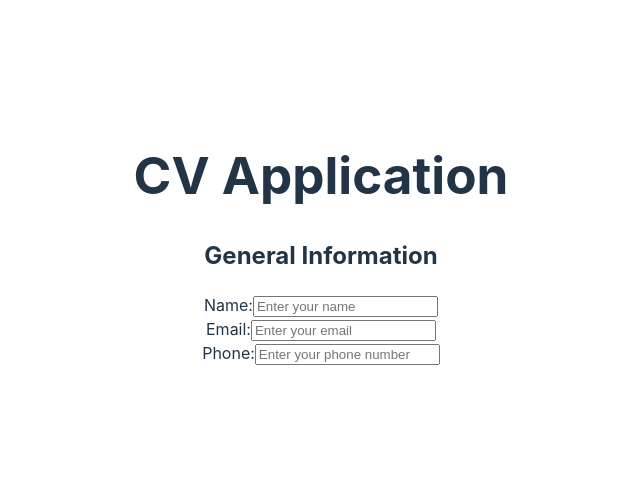
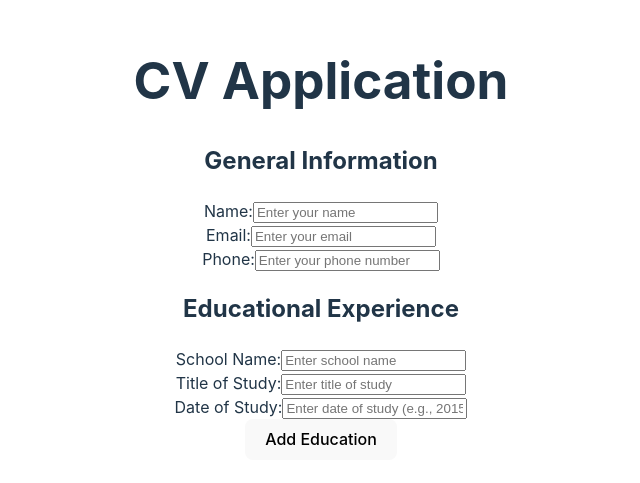
Before and after one commit to thatmehdude/CV-Application, a React (Vite) app: page / in a window 1280 px wide. Shown: the part 161-644 px from the top of the page, without its empty margins (319-959 px from the left). Built offline with nearby package versions, Linux system fonts and the light colour scheme.

Commit message:
add Education component

```diff
--- a/src/App.jsx
+++ b/src/App.jsx
@@ -1,11 +1,18 @@
 import  { useState } from 'react'
 import GeneralInfo from './GeneralInfo';
+import Education from './Education';
 import './App.css'
 
 const App  = () => {
   const [userData, setUserData] = useState({
-    generalInfo: {name: "", email: "", phoneNo: ""},
-    education: [],
+    generalInfo: {name: "", email: "", phone: ""},
+    education: [
+      {
+        schoolName: "",
+        titleOfStudy: "",
+        dateOfSTudy: "",
+      },
+    ],
     workExperience: [],
   });
 
@@ -20,6 +27,28 @@ const App  = () => {
     }));
   };
 
+  // Function to update educational experience
+  const handleEducationChange = (index, e) => {
+    const { name, value} = e.target;
+    const newEducation = [...userData.education];
+    newEducation[index] = { ...newEducation[index], [name]: value };
+    setUserData((prevData) => ({
+      ...prevData,
+      education: newEducation,
+    }));
+  };
+
+  // Function to add Education
+  const addEducation = () => {
+    setUserData((prevData) => ({
+      ...prevData,
+      education: [
+        ...prevData.education,
+        { schoolName: "", titleOfStudy: "", dateOfStudy: "" },
+      ],
+    }));
+  };
+
   return (
     <div className='app'>
       <h1>CV Application</h1>
@@ -27,6 +56,11 @@ const App  = () => {
         generalInfo={userData.generalInfo}
         onGeneralInfoChange={handleGeneralInfoChange}
       />
+      <Education
+        education={userData.education}
+        onEducationChange={handleEducationChange}
+        onAddEducation={addEducation}
+      />
     </div>
   );
 }
--- /dev/null
+++ b/src/Education.jsx
@@ -0,0 +1,52 @@
+/* eslint-disable react/prop-types */
+const Education = ({ education, onEducationChange, onAddEducation }) => {
+  return (
+    <div className="education">
+      <h2>Educational Experience</h2>
+      {education.map((edu, index) => (
+        <div key={index} className="education-entry">
+          <form>
+            <div className="form-group">
+              <label htmlFor={`schoolName-${index}`}>School Name:</label>
+              <input
+                type="text"
+                id={`schoolName-${index}`}
+                name="schoolName"
+                value={edu.schoolName}
+                onChange={(e) => onEducationChange(index, e)}
+                placeholder="Enter school name"
+              />
+            </div>
+            <div className="form-group">
+              <label htmlFor={`titleOfStudy-${index}`}>Title of Study:</label>
+              <input
+                type="text"
+                id={`titleOfStudy-${index}`}
+                name="titleOfStudy"
+                value={edu.titleOfStudy}
+                onChange={(e) => onEducationChange(index, e)}
+                placeholder="Enter title of study"
+              />
+            </div>
+            <div className="form-group">
+              <label htmlFor={`dateOfStudy-${index}`}>Date of Study:</label>
+              <input
+                type="text"
+                id={`dateOfStudy-${index}`}
+                name="dateOfStudy"
+                value={edu.dateOfStudy}
+                onChange={(e) => onEducationChange(index, e)}
+                placeholder="Enter date of study (e.g., 2015 - 2019)"
+              />
+            </div>
+          </form>
+        </div>
+      ))}
+      <button type="button" onClick={onAddEducation} className="add-button">
+        Add Education
+      </button>
+    </div>
+  );
+};
+
+export default Education;
--- a/src/GeneralInfo.jsx
+++ b/src/GeneralInfo.jsx
@@ -1,3 +1,4 @@
+/* eslint-disable react/prop-types */
 const GeneralInfo = ({generalInfo, onGeneralInfoChange}) => {
     return (
         <div className="general-info">
```
